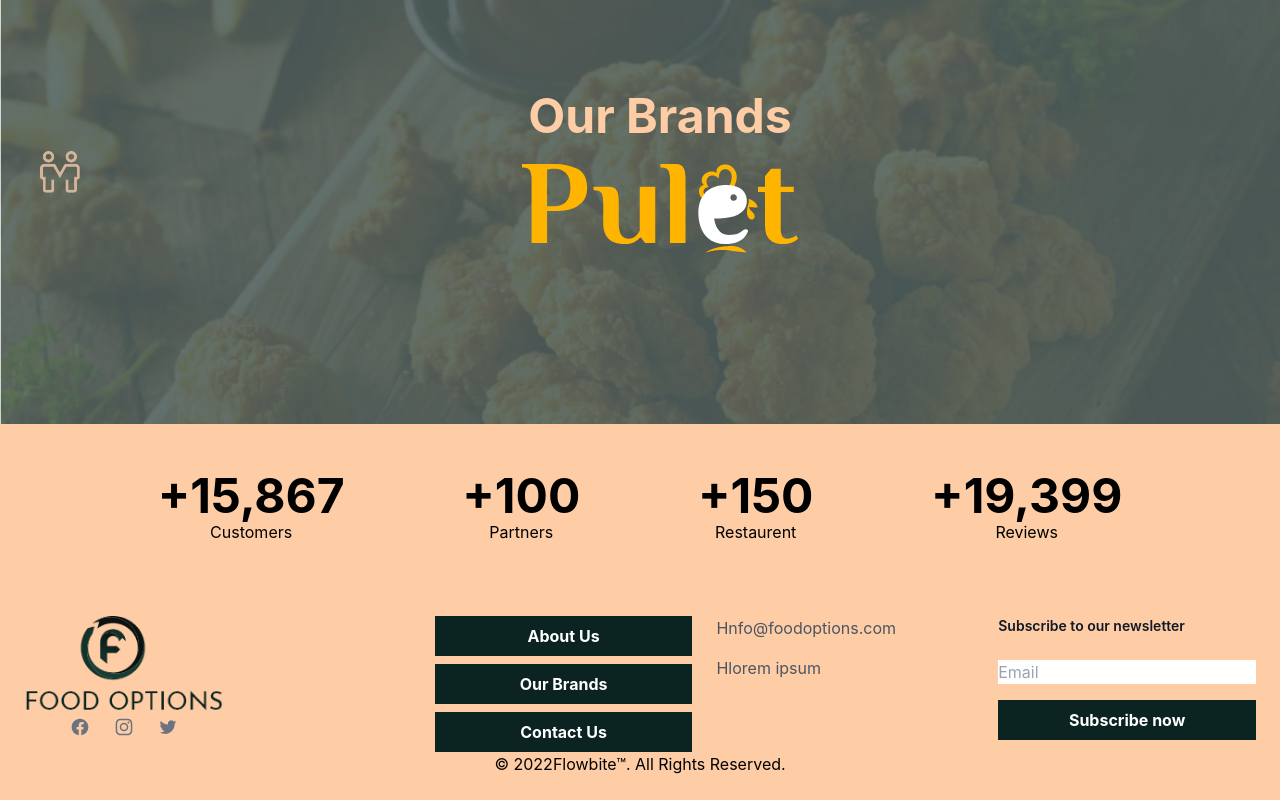
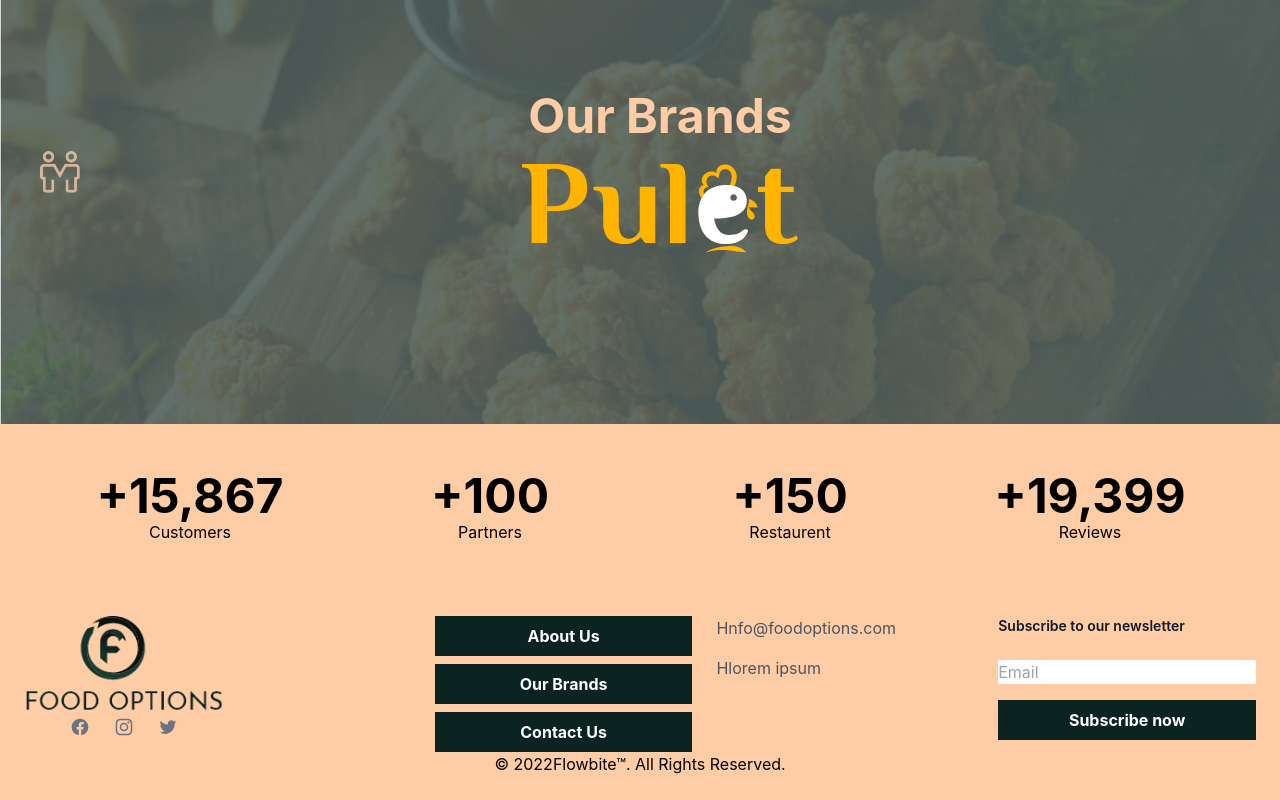
Before and after one commit to ninaismail/food-options-nextapp, a Next.js app: page / in a window 1280 px wide. Shown: the part 1895-2695 px from the top of the page. Built offline with nearby package versions, Linux system fonts and the light colour scheme.

Commit message:
design stuff

```diff
--- a/components/brands-counter.js
+++ b/components/brands-counter.js
@@ -3,20 +3,21 @@
 function BrandsCounter() {
 
   return (
-    <div class="bg-my-beige-500 w-full h-1/4 px-10 py-12 w-full h-full m-auto text-center flex justify-evenly items-center">
-        <div>
+    <div class="bg-my-beige-500 w-full h-1/4 px-10 py-12 w-full h-full m-auto text-center
+    flex flex-wrap justify-evenly items-center">
+        <div class="md:w-1/4 w-1/2">
             <h2 class="text-5xl font-bold">+<CountUp end={15867} duration={4}/></h2>
             <p>Customers</p>
         </div>
-        <div>
+        <div class="md:w-1/4 w-1/2">
             <h2 class="text-5xl font-bold">+<CountUp end={100} duration={4}/></h2>
             <p>Partners</p>
         </div>
-        <div>
+        <div class="md:w-1/4 w-1/2">
             <h2 class="text-5xl font-bold">+<CountUp end={150} duration={4}/></h2>
             <p>Restaurent</p>
         </div>
-        <div>
+        <div class="md:w-1/4 w-1/2">
             <h2 class="text-5xl font-bold">+<CountUp end={19399} duration={4}/></h2>
             <p>Reviews</p>
         </div>
```
